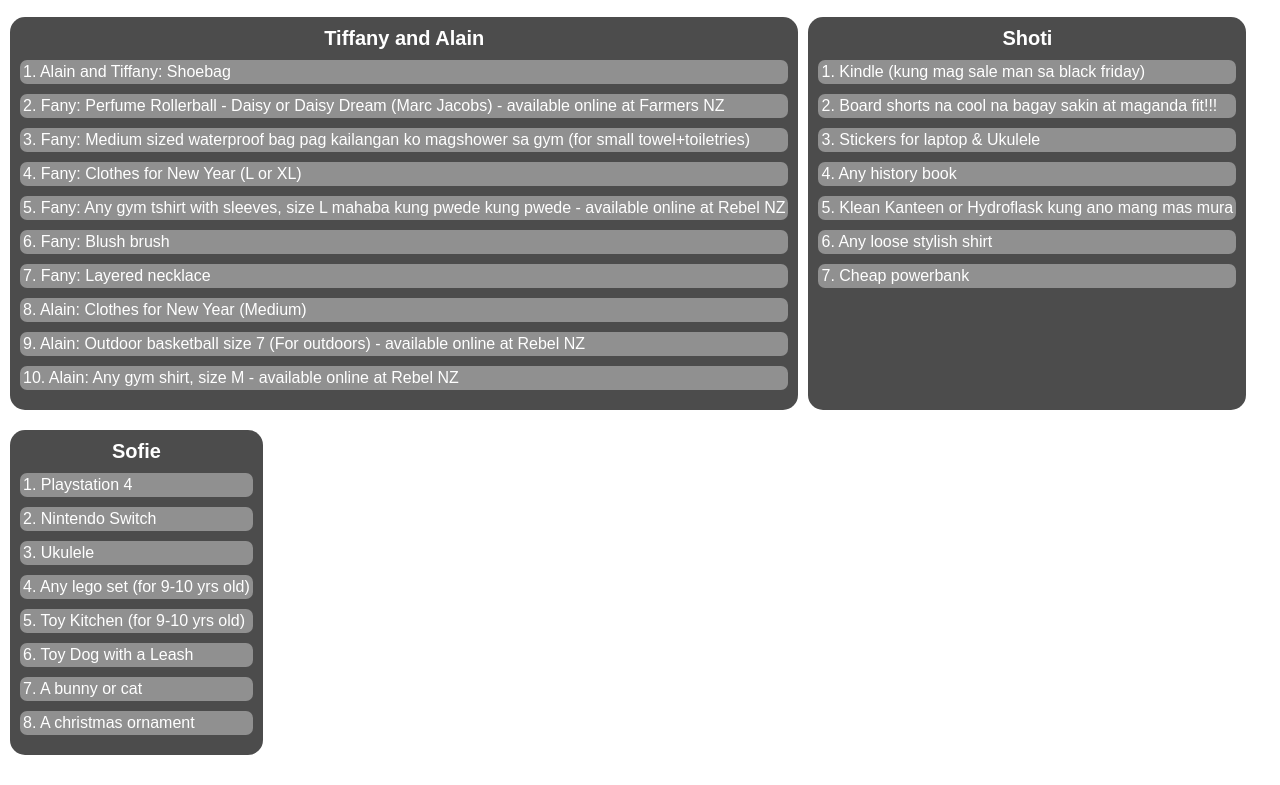
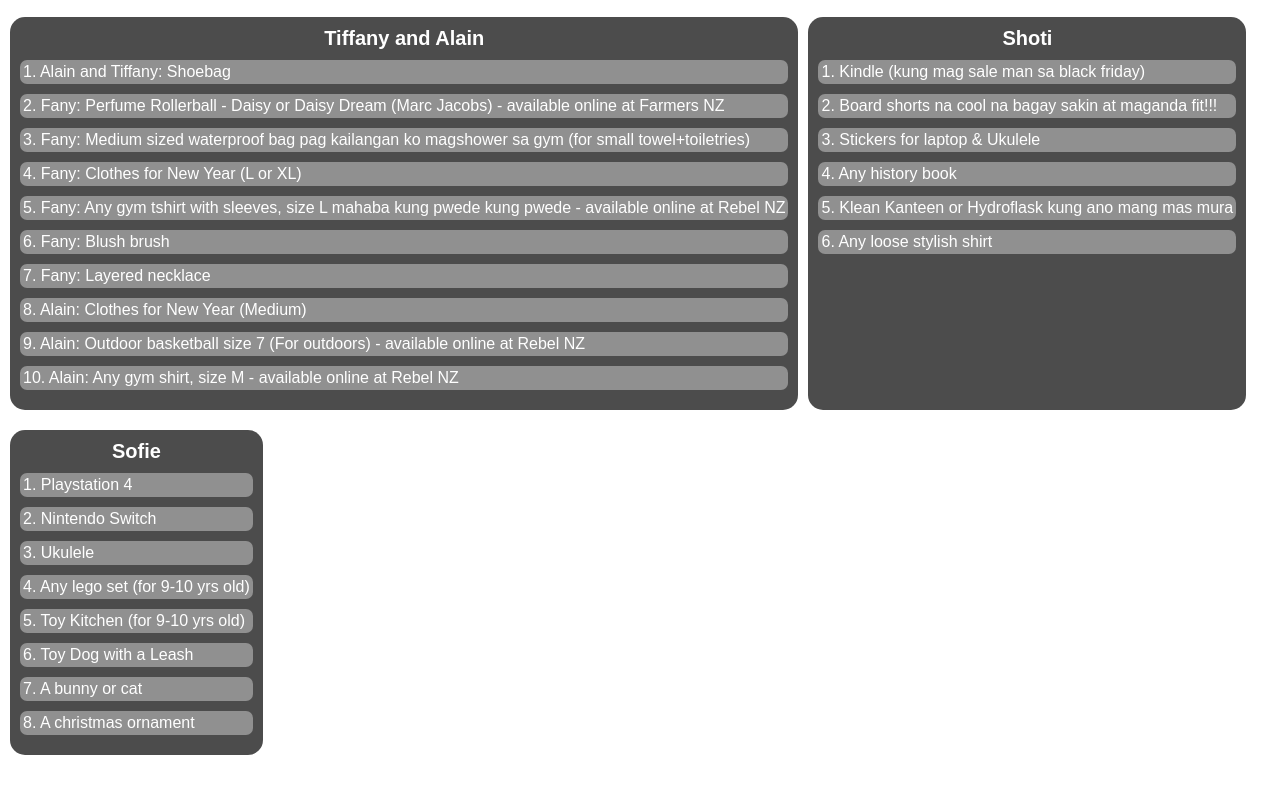
Before and after one commit to jkvgo/gofamilywishlist, a plain HTML site: page index.html in a window 1280 px wide. Shown: the part 2156-2941 px from the top of the page. Drawn offline with Linux system fonts and the light colour scheme.

Commit message:
Removed powerbank shoti

```diff
--- a/index.html
+++ b/index.html
@@ -158,7 +158,6 @@
             <span>4. Any history book</span>
             <span>5. Klean Kanteen or Hydroflask kung ano mang mas mura</span>
             <span>6. Any loose stylish shirt</span>
-            <span>7. Cheap powerbank</span>
         </div>
 
         <div class="sofie member">
```
